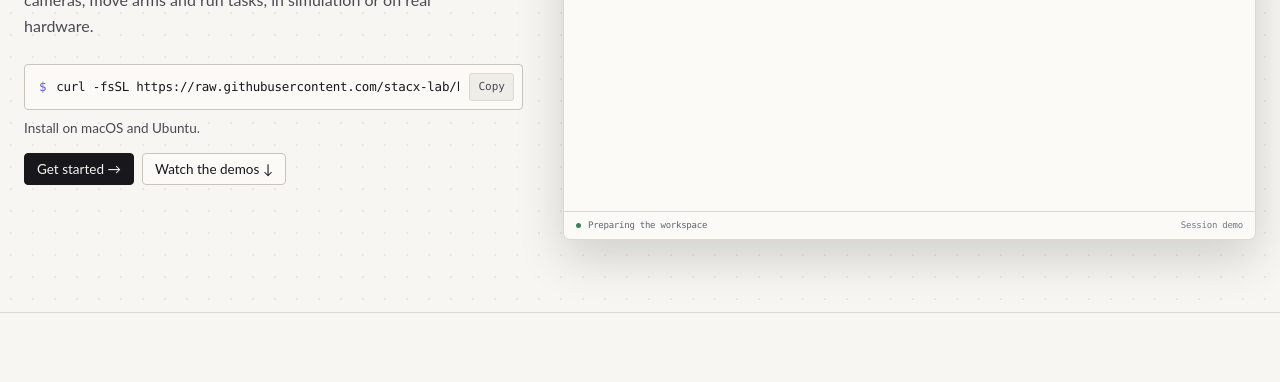
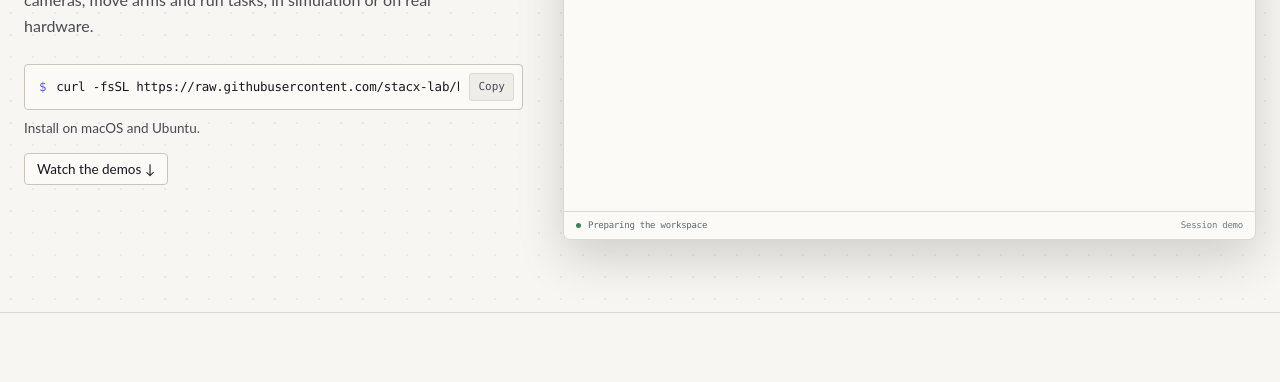
Before and after one commit to stacx-lab/stacx-lab.github.io, an Astro site: page / in a window 1280 px wide. Shown: the part 352-734 px from the top of the page. Built offline with nearby package versions, Linux system fonts and the light colour scheme; Astro itself is replaced by a stand-in of ours; a web font is replaced by a local one.

Commit message:
Remove the duplicate docs hero button

```diff
--- a/src/pages/index.astro
+++ b/src/pages/index.astro
@@ -25,7 +25,6 @@ const paths = [
           <CopyCmd cmd={site.install} />
           <p class="platform-note">Install on macOS and Ubuntu.</p>
           <div class="cta">
-            <a class="btn primary" href={url('/docs/')}>Get started →</a>
             <a class="btn" href="#gallery">Watch the demos ↓</a>
           </div>
         </div>
```
